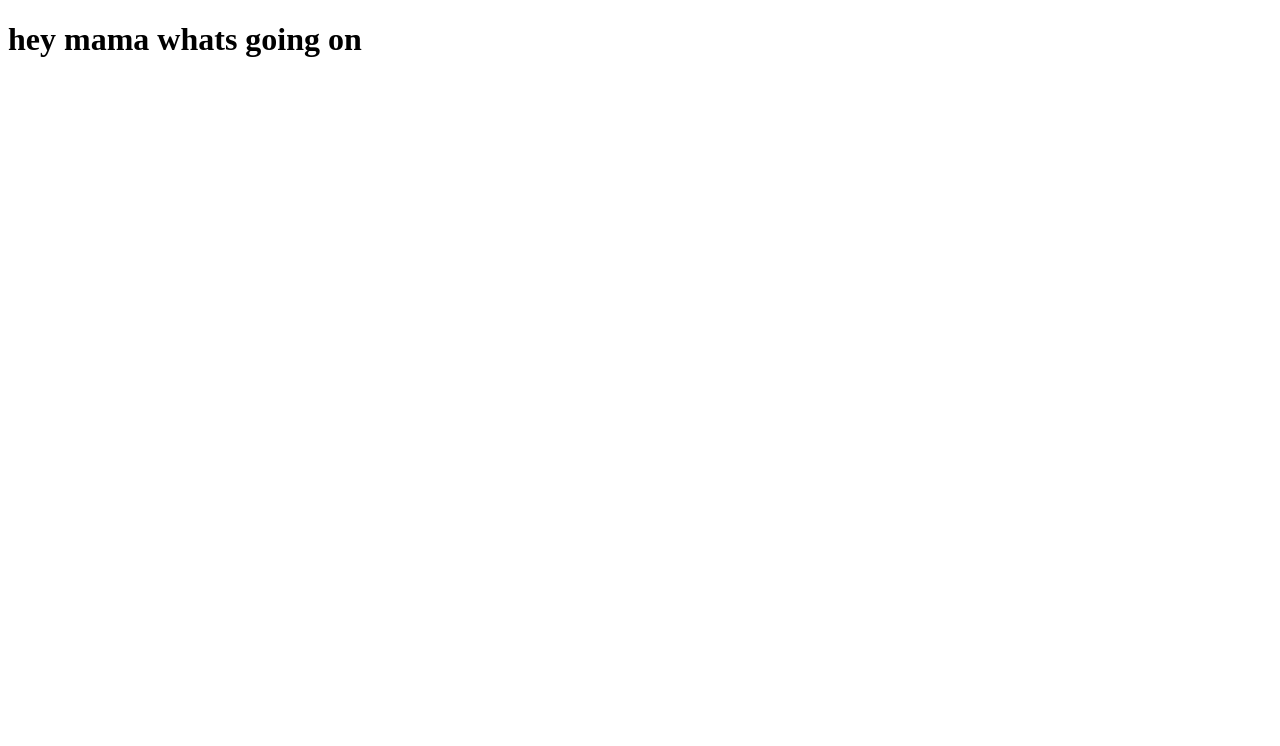
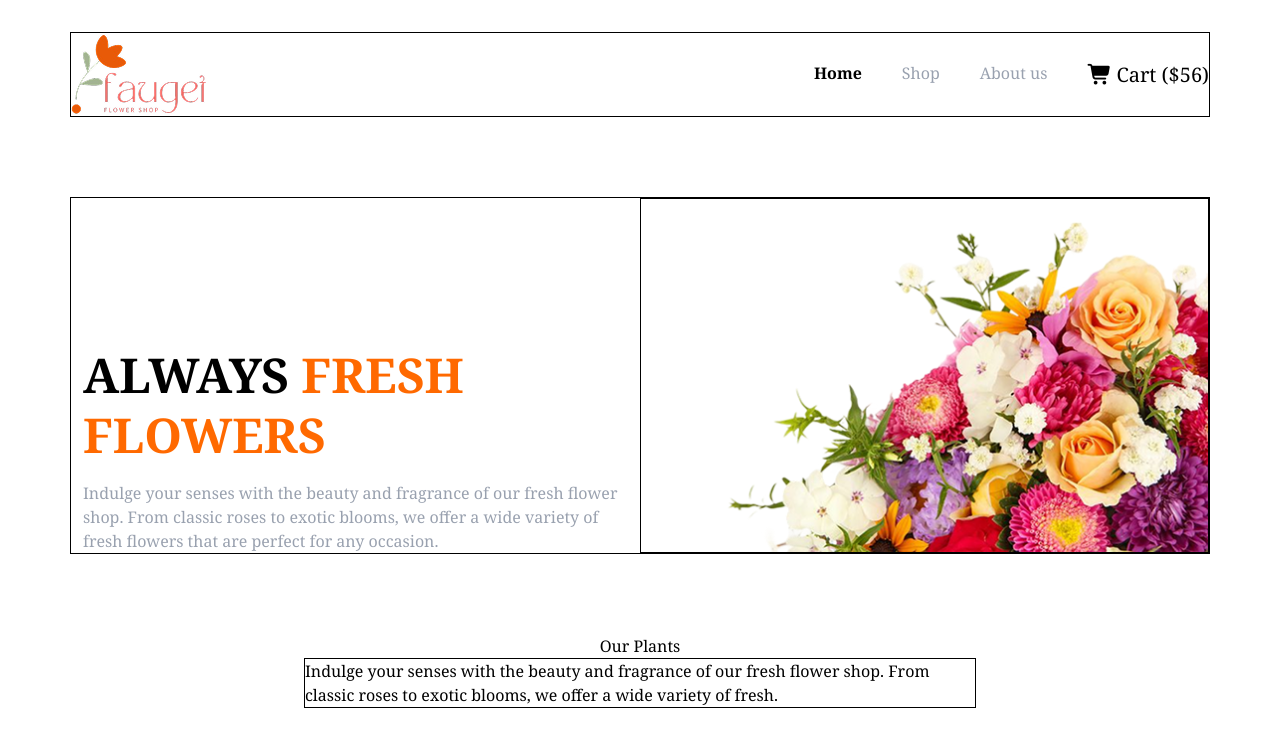
Before and after one commit to shahriarshafi42/B12A02-Responsive-Flowers, a plain HTML site: page index.html in a window 1280 px wide. Drawn offline with nearby package versions, Linux system fonts and the light colour scheme.

Commit message:
nav and banner section done

```diff
--- a/index.html
+++ b/index.html
@@ -1,13 +1,68 @@
 <!DOCTYPE html>
 <html lang="en">
+
 <head>
     <meta charset="UTF-8">
     <meta name="viewport" content="width=device-width, initial-scale=1.0">
     <title>B12A02-Responsive-Flowers</title>
+    <!-- font  -->
+    <link rel="preconnect" href="https://fonts.googleapis.com">
+    <link rel="preconnect" href="https://fonts.gstatic.com" crossorigin>
+    <link href="https://fonts.googleapis.com/css2?family=Noto+Serif:ital,wght@0,100..900;1,100..900&display=swap"
+        rel="stylesheet">
+    <!-- font awsome -->
+    <link rel="stylesheet" href="https://cdnjs.cloudflare.com/ajax/libs/font-awesome/7.0.0/css/all.min.css"
+        integrity="sha512-DxV+EoADOkOygM4IR9yXP8Sb2qwgidEmeqAEmDKIOfPRQZOWbXCzLC6vjbZyy0vPisbH2SyW27+ddLVCN+OMzQ=="
+        crossorigin="anonymous" referrerpolicy="no-referrer" />
+    <style>
+        * {
+            font-family: "Noto Serif", serif;
+        }
+    </style>
+    <!-- tailwind css -->
+    <script src="https://cdn.jsdelivr.net/npm/@tailwindcss/browser@4"></script>
 </head>
+
 <body>
-        <h1>hey mama whats going on
+    <header class="">
+        <!-- nav section -->
+        <nav class="sm: max-w-110   md:max-w-[1140px] mx-auto flex border justify-between items-center mt-8 ">
+            <div>
+                <img src="./assets/logo.png" alt="">
+            </div>
+            <div class=" ">
+                <ul class="flex gap-10">
+                    <a class="font-bold hidden md:block " href="">Home</a>
+                    <a class="text-gray-400 hidden md:block">Shop</a>
+                    <a class="text-gray-400 hidden md:block" href=""> About us</a>
+                    <a class="text-3xl md:text-xl font-normal  flex gap-x-1 items-center "> <i class="fa-solid fa-cart-shopping"></i>Cart ($56)</a>
+                </ul>
+            </div>
+        </nav>
+    </header>
+    <main>
+        <!-- banner section -->
+        <div class="banner border flex flex-col-reverse  md:max-w-[1140px] mx-auto  mt-20 mb-20 md:flex-row items-end ">
+            <div class="banner-left max-w-full  md:max-w-1/2  items-end  ">
+                   <div class="mt-6 mx-3">
+                     <h1 class="text-5xl font-bold mb-4 leading-tight ">ALWAYS <span class="text-orange-500">FRESH FLOWERS</span></h1>
+                    <p class="text-gray-400 ">Indulge your senses with the beauty and fragrance of our fresh flower shop. From classic roses to exotic blooms, we offer a wide variety of fresh flowers that are perfect for any occasion. </p>
+                </div>
+            </div>
+            <div class="banner-right sm:max-w-1/2 border ">
+                    <img src="./assets/hero-flower.png" alt="">
+            </div>
+        </div>
+        <!-- plants section  -->
+         <div class="plants max-w-[1140px] mx-auto">
+            <h1 class="text-center">Our Plants</h1>
+            <p class="max-w-2xl border mx-auto">Indulge your senses with the beauty and fragrance of our fresh flower shop. From classic roses to exotic blooms, we offer a wide variety of fresh.</p>
+         </div>
 
-        </h1>
+    </main>
+    <footer>
+
+    </footer>
 </body>
+
 </html>
--- /dev/null
+++ b/tailwind.css
@@ -0,0 +1 @@
+@import "tailwindcss"
```
Also changed, not shown: assets/deal-ana.png (added), assets/deal-bloom.png (added), assets/deal-zabo.png (added), assets/flower-store.png (added), assets/hero-flower.png (added), assets/icon-facebook.png (added), assets/icon-linkedin.png (added), assets/icon-twitter.png (added), assets/icon-youtube.png (added), assets/logo.png (added), assets/news-letter-bg.png (added), assets/sample-flower-image.png (added), assets/trusted-badge.png (added).
